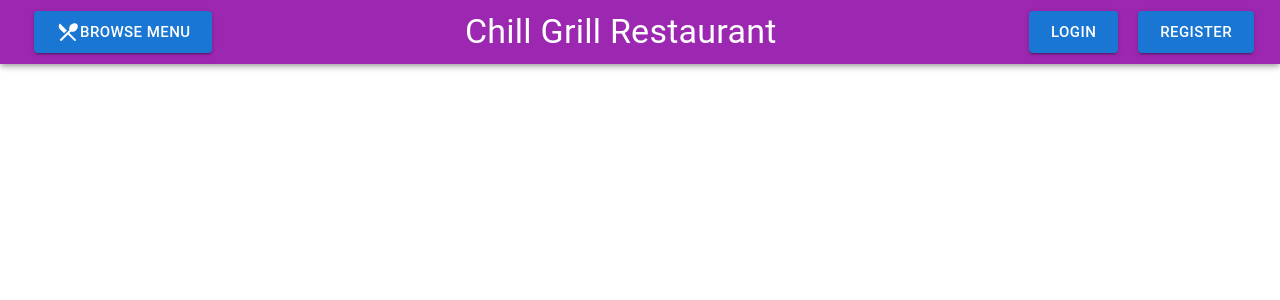
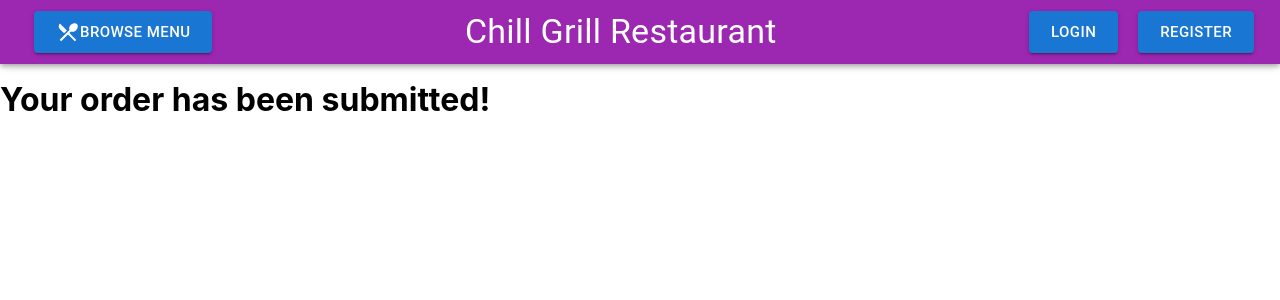
Before and after one commit to youssefrag/chill-grill-app, a React (Create React App) app in the folder client/: page /submit in a window 1280 px wide. Shown: the top 300 px of the page. Built offline with nearby package versions, Linux system fonts and the light colour scheme.

Commit message:
update state when submitting order

```diff
--- a/client/src/App.js
+++ b/client/src/App.js
@@ -10,6 +10,7 @@ import HomePage from "./components/HomePage";
 import RegistrationPage from "./components/RegistrationPage";
 import MenuPage from "./components/MenuPage";
 import Cart from "./components/Cart"
+import SubmitPage from "./components/SubmitPage";
 
 import './App.css';
 
@@ -30,6 +31,7 @@ function App() {
           <Route path="/register" element={<RegistrationPage />} />
           <Route path="/menu" element={ (isUserLoggedIn) ? <MenuPage /> : <LoginPage />} />
           <Route path="/cart" element={ (isUserLoggedIn) ? <Cart /> : <LoginPage />} />
+          <Route path="/submit" element={<SubmitPage />} />
         </Routes>
       </UserContextProvider>
     </div>
--- a/client/src/components/Cart.jsx
+++ b/client/src/components/Cart.jsx
@@ -119,7 +119,8 @@ export default function Cart(props) {
         <Button
           variant='contained'
           size='large'
-          onClick={() => submitOrder(userContextOrderId)}
+          onClick={submitOrder(userContextOrderId)}
+          onClick={() => navigate('/submit')}
         >
           Submit Order
         </Button>
--- a/client/src/components/SubmitPage.jsx
+++ b/client/src/components/SubmitPage.jsx
@@ -1,7 +1,23 @@
-import React from 'react'
+import React, { useContext, useEffect } from "react";
+import { useNavigate } from 'react-router-dom';
+import {Button, Typography } from '@mui/material';
+import axios from "axios";
+import { UserContext } from '../context/userContext';
 
 export default function SubmitPage() {
+
+  const { userContextCart, setCart, userContextOrderId, setOrderId } = useContext(UserContext);
+
+  useEffect(() => {
+    setCart({1: 0, 2: 0, 3: 0, 4: 0, 5: 0})
+    setOrderId(null)
+  }, [])
+
+  let navigate = useNavigate();
+
   return (
-    <div>SubmitPage</div>
+    <h1>
+      Your order has been submitted!
+    </h1>
   )
 }
```
